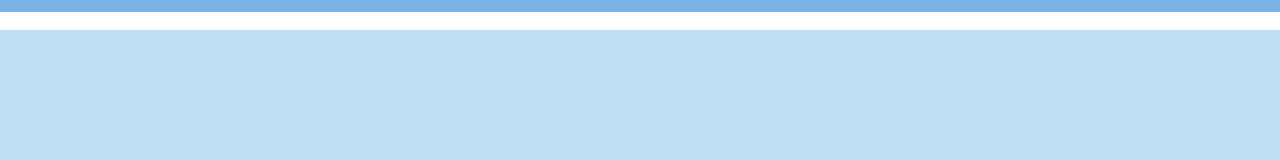
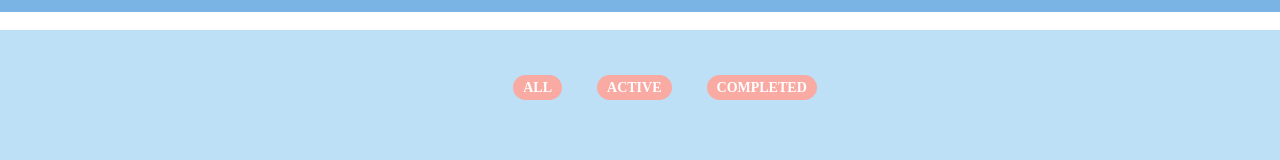
Before and after one commit to leah-massey/Creative-Project-Planner, a React (Create React App) app: page / in a window 1280 px wide. Shown: the part 465-625 px from the top of the page. Built offline with nearby package versions, Linux system fonts and the light colour scheme.

Commit message:
Buttons (currently non-functioning) added to show active, completed and all projects.

```diff
--- a/src/components/ProjectList.js
+++ b/src/components/ProjectList.js
@@ -73,6 +73,29 @@ export default function ProjectList({
 
   return (
     <div className="list">
+      <div className="filters actions">
+        <button
+          type="button"
+          className="btn pale-btn toggle-btn"
+          aria-pressed="true"
+        >
+          all
+        </button>
+        <button
+          type="button"
+          className="btn pale-btn toggle-btn"
+          aria-pressed="false"
+        >
+          active
+        </button>
+        <button
+          type="button"
+          className="btn pale-btn toggle-btn"
+          aria-pressed="false"
+        >
+          completed
+        </button>
+      </div>
       <ul>
         {sortedProjects.map((project) => (
           <Project
@@ -120,7 +143,10 @@ export default function ProjectList({
               <option value="m">M</option>
               <option value="l">L</option>
             </select>
-            <button className="clear-button" onClick={() => onClearList()}>
+            <button
+              className="btn pale-btn toggle-btn"
+              onClick={() => onClearList()}
+            >
               Clear List
             </button>
           </p>
--- a/src/index.css
+++ b/src/index.css
@@ -116,7 +116,7 @@ h3 {
   font-size: 2rem;
 }
 
-.actions button {
+.btn {
   color: #ffffff;
   font-family: inherit;
   border: none;
@@ -124,6 +124,15 @@ h3 {
   padding: 1.2rem 3.2rem;
   font-size: 1.8rem;
   cursor: pointer;
+}
+
+.toggle-btn {
+  border-width: 1px;
+  border-color: #242020;
+}
+
+.pale-btn {
+  background-color: #f9aaa3;
 }
 
 select,
@@ -218,10 +227,6 @@ input {
   gap: 1.2rem;
 }
 
-.clear-button {
-  background-color: #f9aaa3;
-}
-
 input[type="checkbox"] {
   height: 2rem;
   width: 2rem;
```
